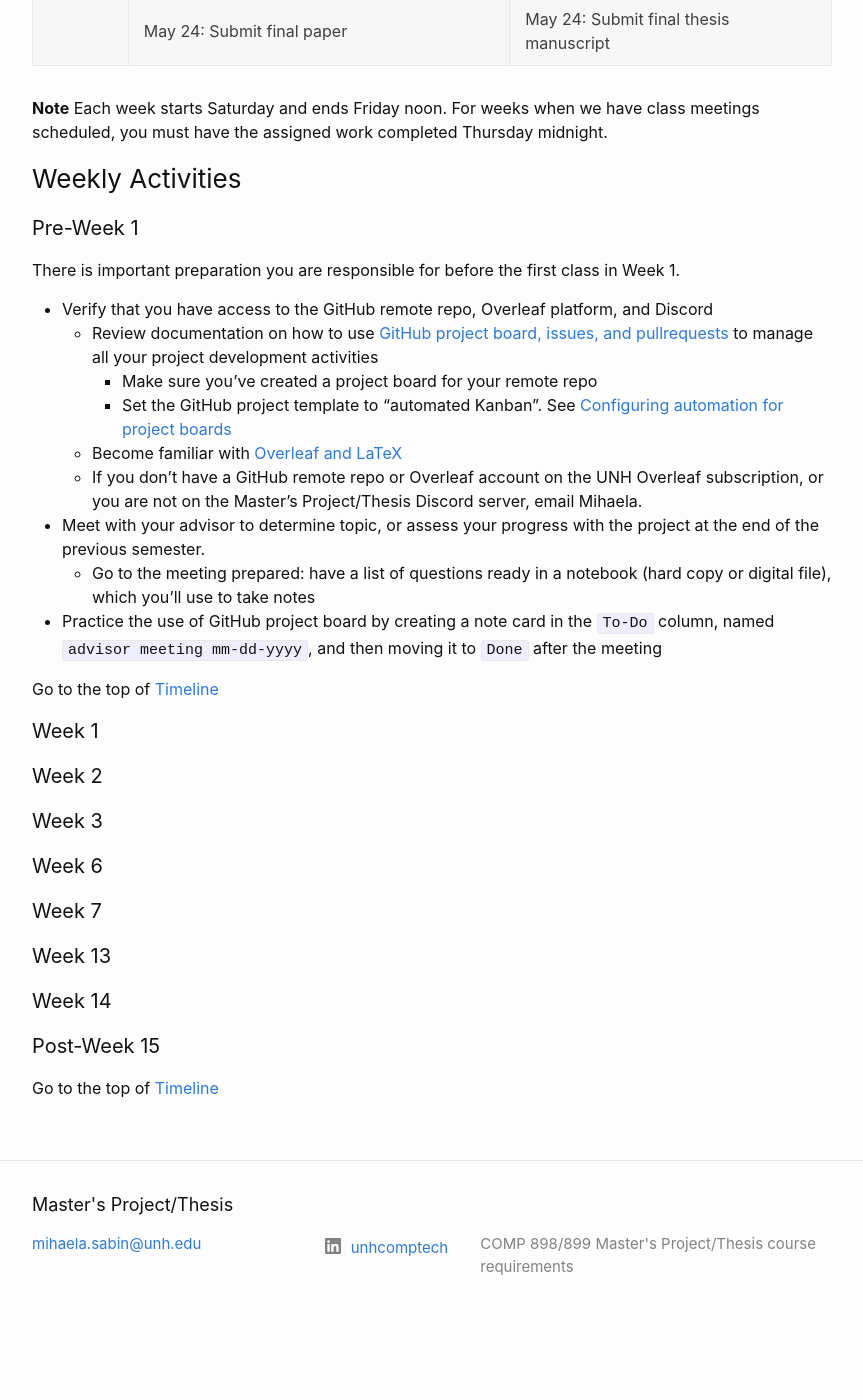
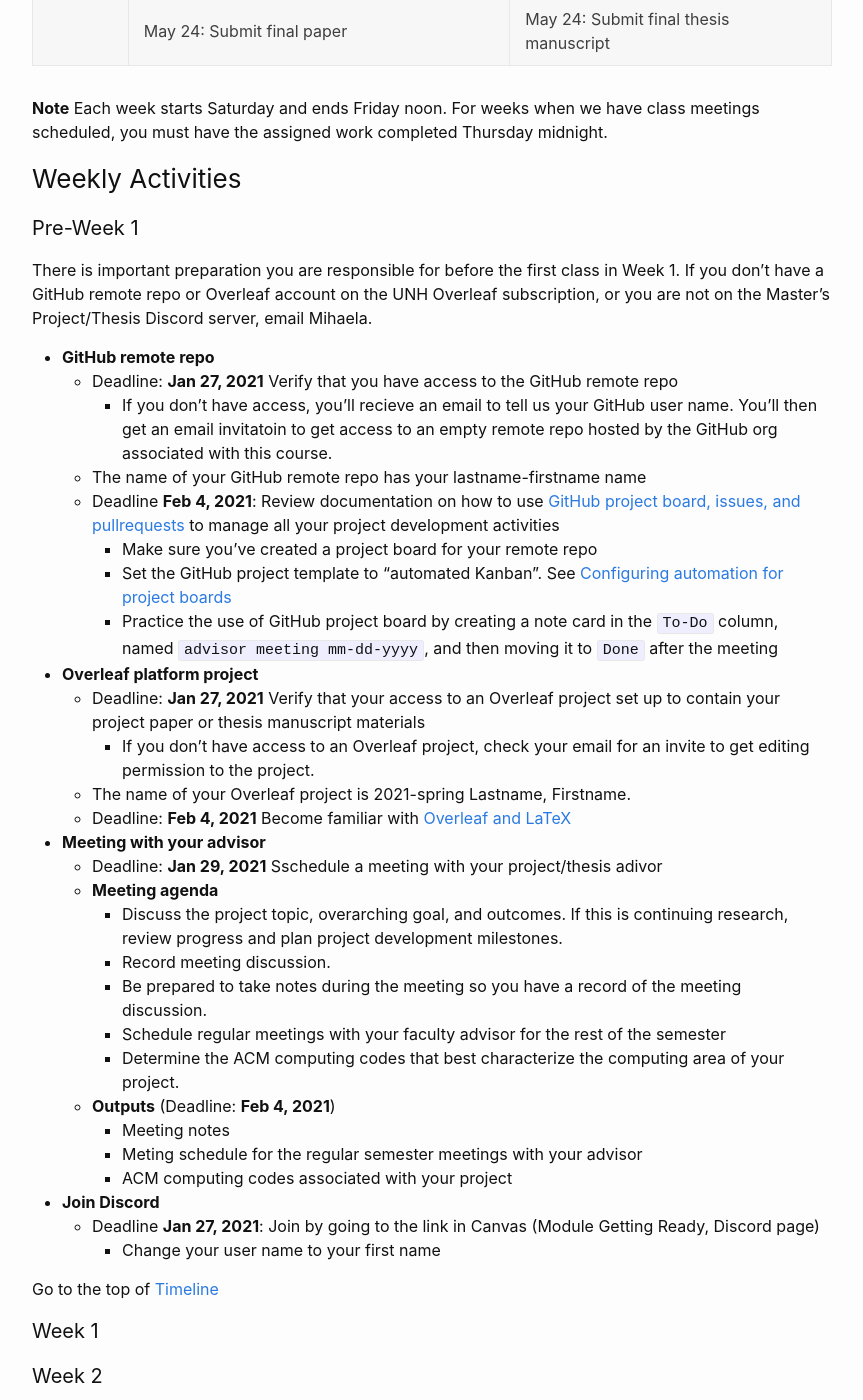
Before and after one commit to unh-comp-master-project/unh-comp-master-project.github.io, a Jekyll site: the page built from weekly-schedule.md, in a window 1280 px wide and 1400 px high, scrolled down 1390 px. Shown: the whole window, without its empty margins (208-1071 px from the left). Built offline with Jekyll 4.4.1, drawn with Linux system fonts in a browser that asks for light colours; before the commit the page ends 2728 px from its top, so only the background shows below that.

Commit message:
updated pre-week1 in weekly-schedule

```diff
--- a/weekly-schedule.md
+++ b/weekly-schedule.md
@@ -26,26 +26,57 @@ Thursday midnight.
 ### Weekly Activities
 #### Pre-Week 1
 There is important preparation you are responsible for before the first class
-in Week 1.
-* Verify that you have access to the GitHub remote repo, Overleaf platform,
-and Discord
-    * Review documentation on how to use [GitHub project board, issues, and
-    pullrequests](https://docs.github.com/en/free-pro-team@latest/github/managing-your-work-on-github) to manage all your project development
-    activities
+in Week 1. If you don't have a GitHub remote repo or Overleaf account on the UNH
+    Overleaf subscription, or you are not on the Master's Project/Thesis
+    Discord server, email Mihaela.
+* **GitHub remote repo**
+    * Deadline: **Jan 27, 2021** Verify that you have access to the GitHub
+    remote repo
+        * If you don't have access, you'll recieve an email to tell us your
+        GitHub user name. You'll then get an email invitatoin to get access to
+        an empty remote repo hosted by the GitHub org associated with this course.
+    * The name of your GitHub remote repo has your lastname-firstname name
+    * Deadline **Feb 4, 2021**: Review documentation on how to use
+    [GitHub project board, issues, and pullrequests](https://docs.github.com/en/free-pro-team@latest/github/managing-your-work-on-github) to manage all your project
+    development activities
         * Make sure you've created a project board for your remote repo
         * Set the GitHub project template to "automated Kanban". See
         [Configuring automation for project boards](https://github.community/t/using-project-boards-for-task-management/10201)
-    * Become familiar with [Overleaf and LaTeX](https://www.overleaf.com/learn/latex/Free_online_introduction_to_LaTeX_(part_1))
-    * If you don't have a GitHub remote repo or Overleaf account on the UNH
-    Overleaf subscription, or you are not on the Master's Project/Thesis
-    Discord server, email Mihaela.
-* Meet with your advisor to determine topic, or assess your progress with the
-project at the end of the previous semester.
-    * Go to the meeting prepared: have a list of questions ready in a
-    notebook (hard copy or digital file), which you'll use to take notes
-* Practice the use of GitHub project board by creating a note card in the
-`To-Do` column, named `advisor meeting mm-dd-yyyy`, and then moving it to
-`Done` after the meeting
+        * Practice the use of GitHub project board by creating a note card in
+        the `To-Do` column, named `advisor meeting mm-dd-yyyy`, and then
+        moving it to `Done` after the meeting
+* **Overleaf platform project**
+    * Deadline: **Jan 27, 2021** Verify that your access to an Overleaf
+    project set up to contain your project paper or thesis manuscript materials
+        * If you don't have access to an Overleaf project, check your email
+        for an invite to get editing permission to the project.
+    * The name of your Overleaf project is 2021-spring Lastname, Firstname.
+    * Deadline: **Feb 4, 2021** Become familiar with
+    [Overleaf and LaTeX](https://www.overleaf.com/learn/latex/Free_online_introduction_to_LaTeX_(part_1))
+
+* **Meeting with your advisor**
+    * Deadline: **Jan 29, 2021** Sschedule a meeting with your project/thesis
+    adivor
+    * **Meeting agenda**
+        * Discuss the project topic, overarching goal, and outcomes. If this
+        is continuing research, review progress and plan project development
+        milestones.
+        * Record meeting discussion.
+        * Be prepared to take notes during the meeting so you have a record of
+        the meeting discussion.
+        * Schedule regular meetings with your faculty advisor for the rest of
+        the semester
+        * Determine the ACM computing codes that best characterize the
+        computing area of your project.
+    * **Outputs** (Deadline: **Feb 4, 2021**)
+        * Meeting notes
+        * Meting schedule for the regular semester meetings with your advisor
+        * ACM computing codes associated with your project
+
+* **Join Discord**
+    * Deadline **Jan 27, 2021**: Join by going to the link in Canvas
+    (Module Getting Ready, Discord page)
+        * Change your user name to your first name
 
 Go to the top of [Timeline](#timeline)
 
```
